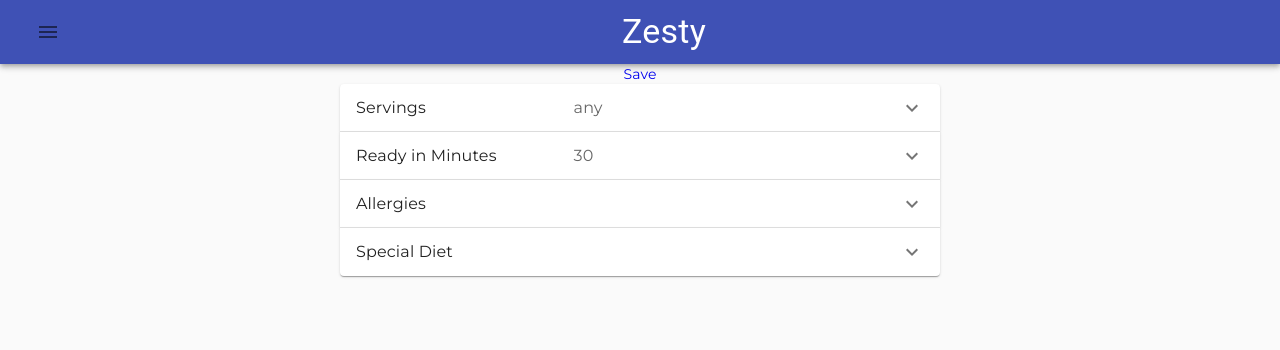
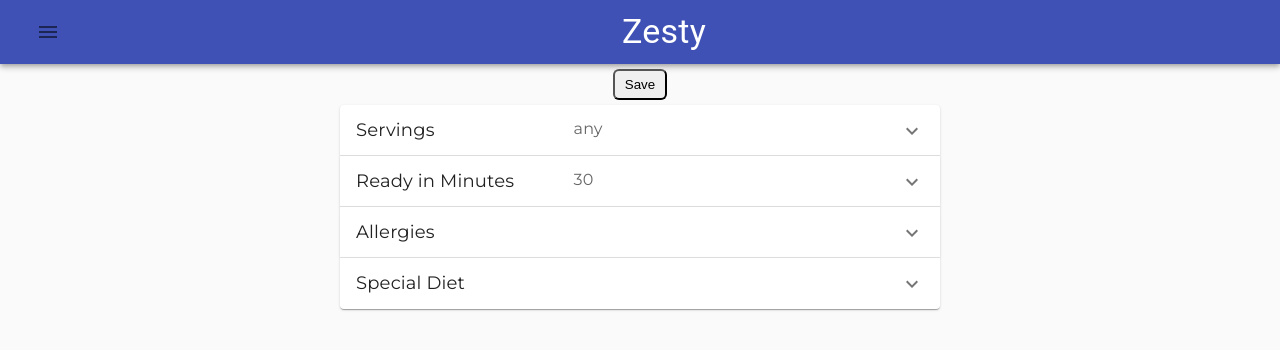
Before and after one commit to Co-Lab-You-Belong-in-Tech/zesty, a React (Create React App) app: page /preferences in a window 1280 px wide. Shown: the top 350 px of the page. Built offline with nearby package versions, Linux system fonts and the light colour scheme.

Commit message:
Adjust font size

```diff
--- a/src/Components/AllergiesOption/AllergiesOption.js
+++ b/src/Components/AllergiesOption/AllergiesOption.js
@@ -45,10 +45,10 @@
         aria-controls='panel3bh-content'
         id='panel3bh-header'
       >
-        <Typography sx={{ width: '35%', flexShrink: 0, fontFamily: 'Montserrat', fontWeight: 500, textAlign: 'left' }}>
+        <Typography sx={{ width: '35%', flexShrink: 0, fontFamily: 'Montserrat', fontWeight: 500, textAlign: 'left', fontSize: '1.125rem' }}>
           Allergies
         </Typography>
-        <Typography sx={{ color: 'text.secondary', fontFamily: 'Montserrat', textAlign: 'left' }}>
+        <Typography sx={{ color: 'text.secondary', fontFamily: 'Montserrat', textAlign: 'left', fontSize: '1rem' }}>
           <div className={allergyListClass}>
             {allergyArray.map((allergy) => {
               return (
--- a/src/Components/PreferenceOption/PreferenceOption.js
+++ b/src/Components/PreferenceOption/PreferenceOption.js
@@ -25,10 +25,10 @@
                 aria-controls={ariaControls}
                 id={id}
             >
-                <Typography sx={{ width: '40%', flexShrink: 0, fontFamily: 'Montserrat', fontWeight: 500, textAlign: 'left' }}>
+                <Typography sx={{ width: '40%', flexShrink: 0, fontFamily: 'Montserrat', fontWeight: 500, textAlign: 'left', fontSize: '1.125rem' }}>
                     {title}
                 </Typography>
-                <Typography sx={{ color: 'text.secondary', fontFamily: 'Montserrat'}}>
+                <Typography sx={{ color: 'text.secondary', fontFamily: 'Montserrat', fontSize: '1rem' }}>
                     {optionState}
                 </Typography>
             </AccordionSummary>
--- a/src/Components/RadioOption/Option.css
+++ b/src/Components/RadioOption/Option.css
@@ -1,3 +1,4 @@
 .accordion-details {
   text-align: left;
+  font-size: 1rem;
 }
--- a/src/Pages/Preferences.js
+++ b/src/Pages/Preferences.js
@@ -65,7 +65,7 @@
         marginBottom: 5,
         padding: 5,
         backgroundColor: '#F3F3F3',
-        borderRadius: 10,
+        borderRadius: 5,
         textAlign: 'center'
     }
   }));
@@ -75,7 +75,9 @@
 
   return (
     <>
-      <Link to="/">Save</Link>
+      <Link to="/">
+        <button>Save</button>
+      </Link>
       <div className={classes.root}>
         <PreferenceOption
           panelExpanded='panel1'
```
